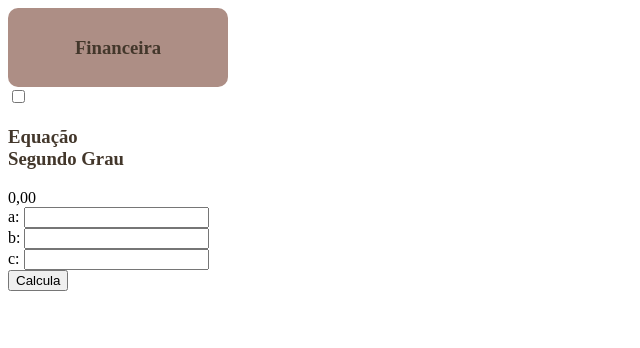
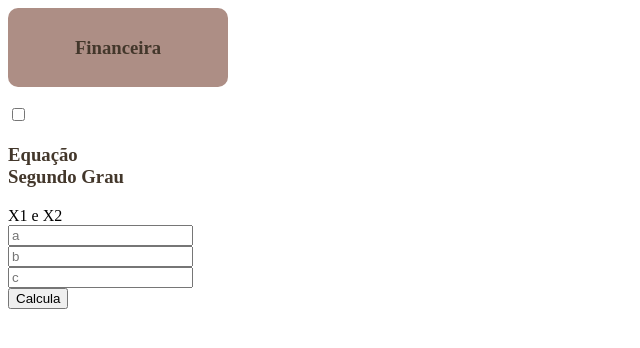
Before and after one commit to JuliaFiori09/primeirod_3t, a plain HTML site: page index.html in a window 1280 px wide. Shown: the whole page, without its empty margins (0-640 px from the left). Drawn offline with Linux system fonts and the light colour scheme.

Commit message:
Update index.html

```diff
--- a/index.html
+++ b/index.html
@@ -11,41 +11,48 @@
 </head>
 
 <body>
-    <input type="checkbox" id="input-calcF">
+   <input type="checkbox" id ="input-calcF">
+
    <div id="calculadora">
       <label for="input-calcF">
-            <h3>Financeira</h3>
+           <h3> Financeira </h3>
       </label>
       <div class="calcF">
+
+
       <div id="sptotal">
-                <span id="total">Total:0,00</span> <br>
+      <span id="total"> Total: 0,00</span>
    </div>
       Capital: <input id="valor" type="text"> <br>
       Juros Mensais: <input id="juros" type="text"> <br>
       Nr. de Meses: <input id="meses" type="text"> <br>
       <button onclick="total()">Calcula</button>
       <div class="spMes">
-                <span id="mes"></span>
+         <span id="mes">Meses</span>
       </div>
    </div>
 </div>
+</br>
 
-    <input type="checkbox" id="input-calcEqSG">
+<input type="checkbox" id ="input-calcEqSG">
 <div id="calculadoraESC">
+
    <label for="input-calcEqSG">
-            <h3>Equação<br>Segundo Grau</h3>
+        <h3> Equação <br> Segundo Grau </h3>
    </label>
+
    <div class="calcES">
+
+
    <div id="spRaiz">
-                <span id="raiz">0,00</span> <br>
+   <span id="raiz"> X1 e X2 </span>
 </div>
-            a: <input id="a" type="text"> <br>
-            b: <input id="b" type="text"> <br>
-            c: <input id="c" type="text"> <br>
+    <input id="a" placeholder="a" type="text"> <br>
+    <input id="b" placeholder="b" type="text"> <br>
+    <input id="c" placeholder="c" type="text"> <br>
    <button onclick="calculaRaiz()">Calcula</button>
 </div>
+
 </div>
-
 </body>
-
 </html>
```
Lines whose indentation alone changed are shown as unchanged.
